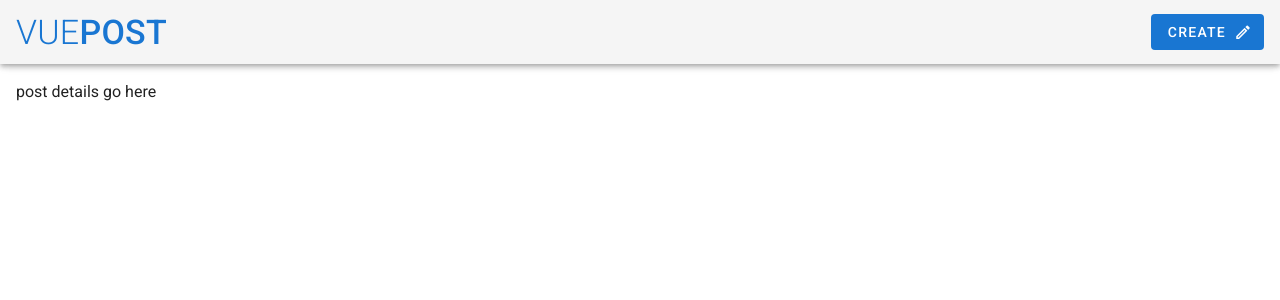
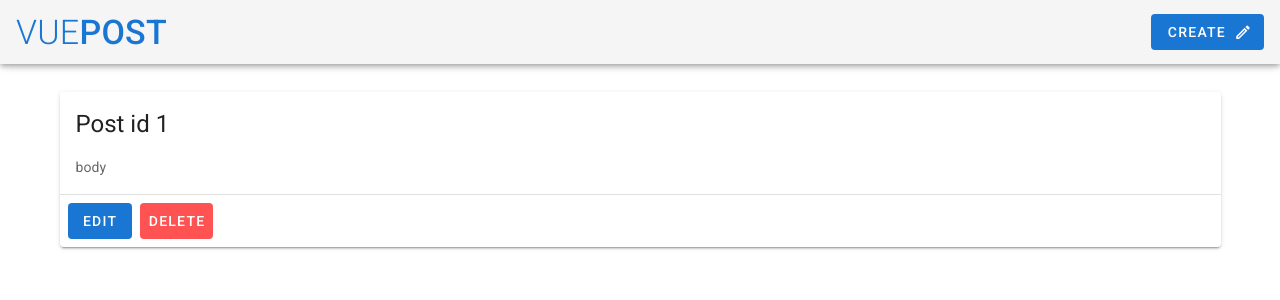
Before and after one commit to Samolote/vue-blog, a Vue app: page /post/1 in a window 1280 px wide. Shown: the top 300 px of the page. Built offline with nearby package versions, Linux system fonts and the light colour scheme; no server answers.

Commit message:
Add template for PostDetails view

```diff
--- a/src/views/PostDetails.vue
+++ b/src/views/PostDetails.vue
@@ -1,9 +1,27 @@
 <template>
-  <div>post details go here</div>
+  <v-container grid-list-xs>
+    <v-card>
+      <v-card-title primary-title>
+        <h3 class="text-h5">
+          Post id {{ this.$route.params.id }}
+        </h3>
+      </v-card-title>
+      <v-card-text>
+        <p class="mb-0">
+          body
+        </p>
+      </v-card-text>
+      <v-divider />
+      <v-card-actions>
+        <v-btn color="primary" depressed>Edit</v-btn>
+        <v-btn color="error" depressed>Delete</v-btn>
+      </v-card-actions>
+    </v-card>
+  </v-container>
 </template>
 
 <script>
 export default {
-
+  name: 'PostDetails',
 };
 </script>
```
